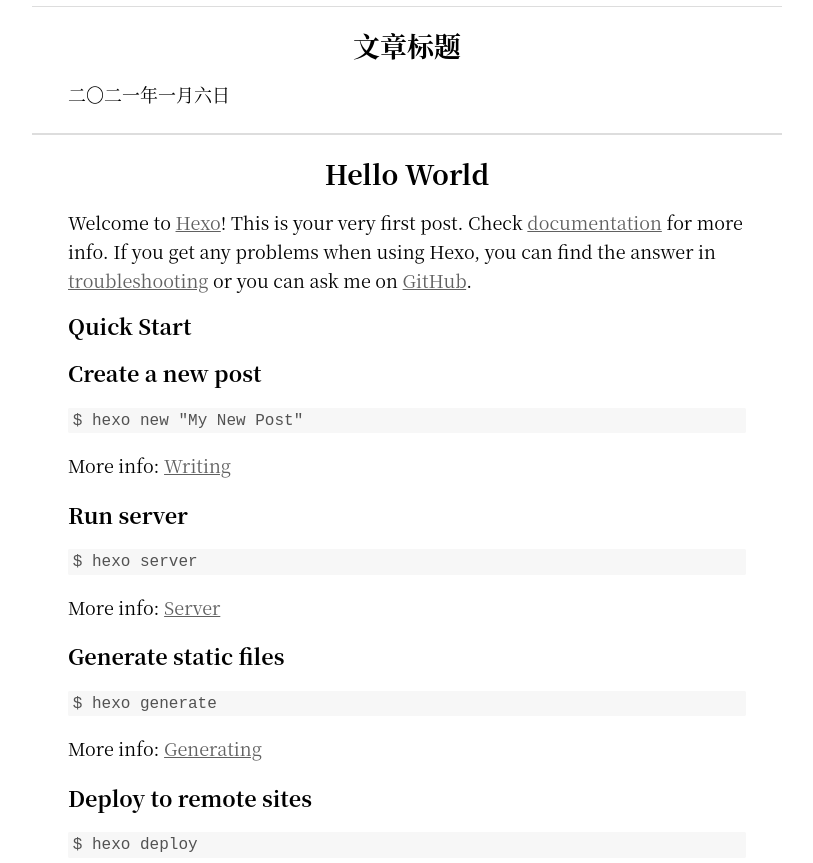
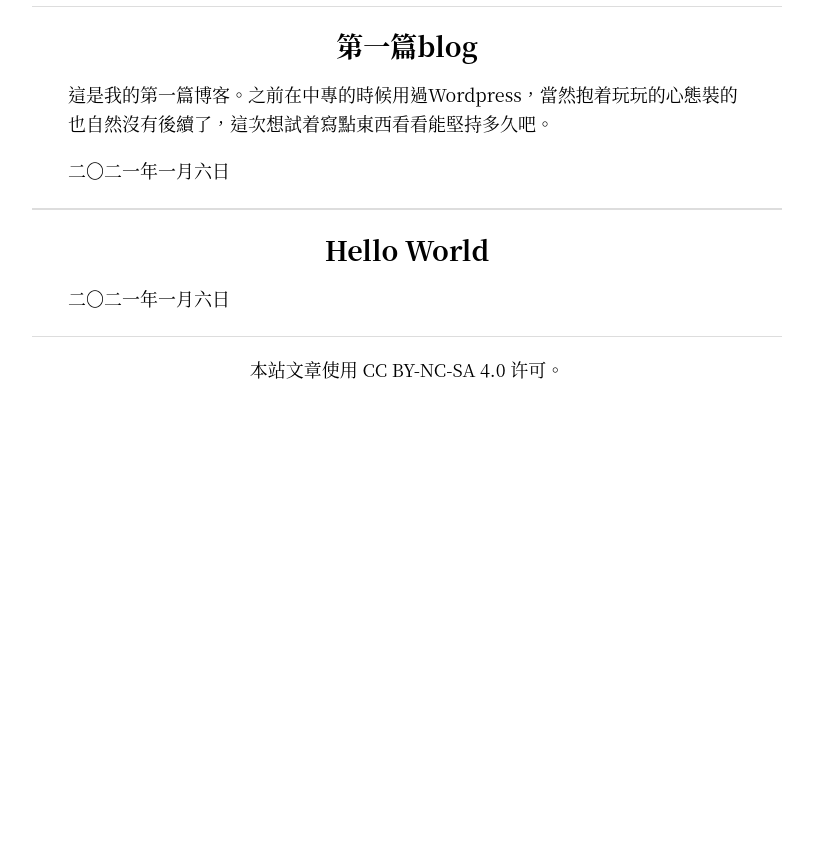
Before and after one commit to ciskonc/ciskonc.github.io, a plain HTML site: page index.html in a window 1280 px wide. Shown: the part 89-952 px from the top of the page, without its empty margins (224-1037 px from the left). After the commit the page ends 800 px from the top, so only its background shows below. Drawn offline with Linux system fonts and the light colour scheme; a script that the page names is missing; a small style sheet from the web is missing; a web font is replaced by a local one.

Commit message:
Site updated: 2021-01-06 07:43:17

```diff
--- a/index.html
+++ b/index.html
@@ -92,10 +92,11 @@
 
     <article class="post">
         <div class="post-title">
-            <a class="post-title-link" href="/2021/01/06/%E6%96%87%E7%AB%A0%E6%A0%87%E9%A2%98/">文章标题</a>
+            <a class="post-title-link" href="/2021/01/06/%E7%AC%AC%E4%B8%80%E7%AF%87blog/">第一篇blog</a>
         </div>
         <div class="post-content">
 
+            <p>這是我的第一篇博客。之前在中專的時候用過Wordpress，當然抱着玩玩的心態裝的也自然沒有後續了，這次想試着寫點東西看看能堅持多久吧。</p>
 
 
         </div>
@@ -111,15 +112,6 @@
         </div>
         <div class="post-content">
 
-            <p>Welcome to <a target="_blank" rel="noopener" href="https://hexo.io/">Hexo</a>! This is your very first post. Check <a target="_blank" rel="noopener" href="https://hexo.io/docs/">documentation</a> for more info. If you get any problems when using Hexo, you can find the answer in <a target="_blank" rel="noopener" href="https://hexo.io/docs/troubleshooting.html">troubleshooting</a> or you can ask me on <a target="_blank" rel="noopener" href="https://github.com/hexojs/hexo/issues">GitHub</a>.</p>
-<h2 id="Quick-Start"><a href="#Quick-Start" class="headerlink" title="Quick Start"></a>Quick Start</h2><h3 id="Create-a-new-post"><a href="#Create-a-new-post" class="headerlink" title="Create a new post"></a>Create a new post</h3><figure class="highlight bash"><table><tr><td class="gutter"><pre><span class="line">1</span><br></pre></td><td class="code"><pre><span class="line">$ hexo new <span class="string">&quot;My New Post&quot;</span></span><br></pre></td></tr></table></figure>
-<p>More info: <a target="_blank" rel="noopener" href="https://hexo.io/docs/writing.html">Writing</a></p>
-<h3 id="Run-server"><a href="#Run-server" class="headerlink" title="Run server"></a>Run server</h3><figure class="highlight bash"><table><tr><td class="gutter"><pre><span class="line">1</span><br></pre></td><td class="code"><pre><span class="line">$ hexo server</span><br></pre></td></tr></table></figure>
-<p>More info: <a target="_blank" rel="noopener" href="https://hexo.io/docs/server.html">Server</a></p>
-<h3 id="Generate-static-files"><a href="#Generate-static-files" class="headerlink" title="Generate static files"></a>Generate static files</h3><figure class="highlight bash"><table><tr><td class="gutter"><pre><span class="line">1</span><br></pre></td><td class="code"><pre><span class="line">$ hexo generate</span><br></pre></td></tr></table></figure>
-<p>More info: <a target="_blank" rel="noopener" href="https://hexo.io/docs/generating.html">Generating</a></p>
-<h3 id="Deploy-to-remote-sites"><a href="#Deploy-to-remote-sites" class="headerlink" title="Deploy to remote sites"></a>Deploy to remote sites</h3><figure class="highlight bash"><table><tr><td class="gutter"><pre><span class="line">1</span><br></pre></td><td class="code"><pre><span class="line">$ hexo deploy</span><br></pre></td></tr></table></figure>
-<p>More info: <a target="_blank" rel="noopener" href="https://hexo.io/docs/one-command-deployment.html">Deployment</a></p>
 
 
         </div>
```
Also changed, not shown: 2021/01/06/hello-world/index.html (+1 -10 lines), 2021/01/06/第一篇blog/index.html (renamed from 2021/01/06/文章标题/index.html, +4 -3 lines), archives/2021/01/index.html (+1 -1 lines), archives/2021/index.html (+1 -1 lines), archives/index.html (+1 -1 lines).
